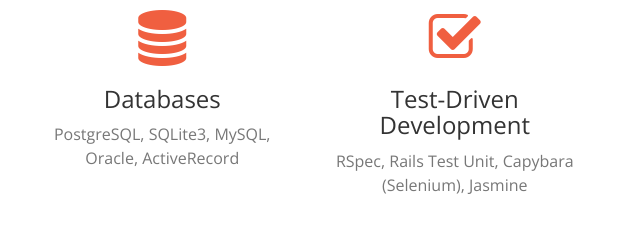
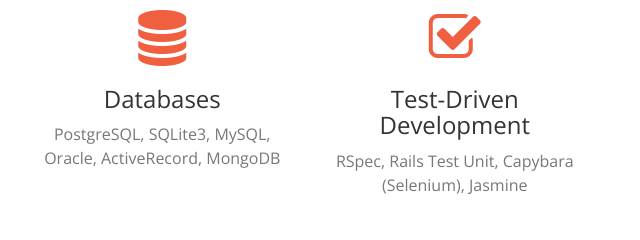
Before and after one commit to parkyngj/parkyngj.github.io, a website: page index.html in a window 1280 px wide. Shown: the part 1500-1740 px from the top of the page, 624-1264 px from the left. Drawn offline with nearby package versions, Linux system fonts and the light colour scheme.

Commit message:
add mongodb to database skills

```diff
--- a/index.html
+++ b/index.html
@@ -129,7 +129,7 @@
                     <div class="service-box">
                         <i class="fa fa-4x fa-database text-primary sr-icons"></i>
                         <h3>Databases</h3>
-                        <p class="text-muted">PostgreSQL, SQLite3, MySQL, Oracle, ActiveRecord</p>
+                        <p class="text-muted">PostgreSQL, SQLite3, MySQL, Oracle, ActiveRecord, MongoDB</p>
                     </div>
                 </div>
                 <div class="col-lg-3 col-md-6 text-center">
```
